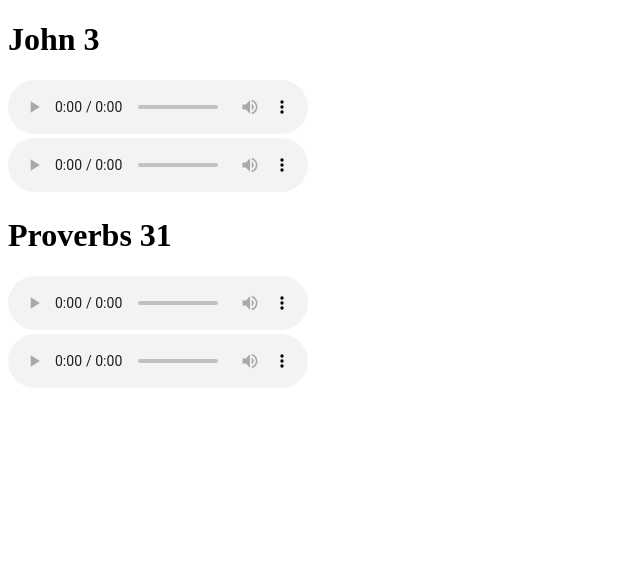
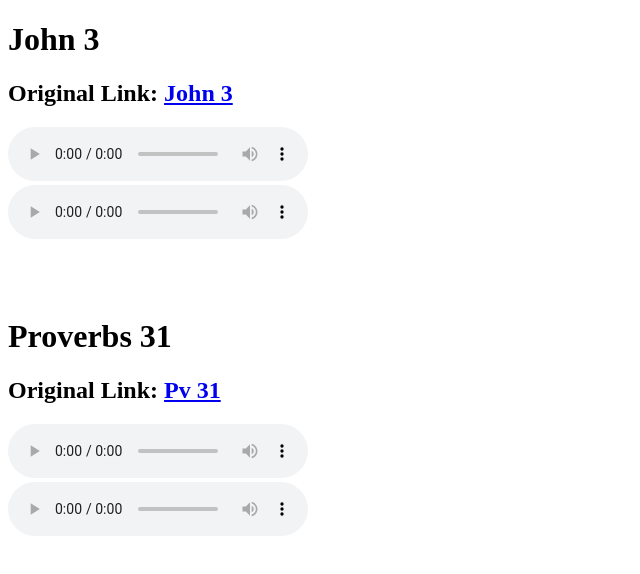
Before and after one commit to fvelsg/fvelsg.github.io, a plain HTML site: page index.html in a window 1280 px wide. Shown: the whole page, without its empty margins (0-640 px from the left). Drawn offline with Linux system fonts and the light colour scheme.

Commit message:
Update index.html

```diff
--- a/index.html
+++ b/index.html
@@ -5,9 +5,11 @@
     <meta http-equiv="X-UA-Compatible" content="IE=edge">
     <meta name="viewport" content="width=device-width, initial-scale=1.0">
     <title>Bible Gateway Diferent Player</title>
+    <link rel="stylesheet" href="style.css">
 </head>
 <body>
     <h1>John 3</h1>
+    <h2>Original Link: <a href="https://www.biblegateway.com/audio/dramatized/niv/Prov.31">John 3</a></h2>
     <audio controls loop>
         <source src="https://stream.biblegateway.com/bibles/32/niv-dramatized/John.3.258ce47bb075c8d7f588685bd63884a7.mp3" type="audio/mp3">
         <source src="https://stream.biblegateway.com/bibles/32/niv-dramatized/John.3.258ce47bb075c8d7f588685bd63884a7.ogg" type="audio/ogg">
@@ -19,8 +21,9 @@
         <source src="https://stream.biblegateway.com/bibles/32/niv-dramatized/John.3.ogg" type="audio/ogg">
         Your browser does not support
     </audio>
-
+    <br><br><br><br>
     <h1>Proverbs 31</h1>
+    <h2>Original Link: <a href="https://www.biblegateway.com/audio/dramatized/niv/Prov.31">Pv 31</a></h2>
     <audio controls>
         <source src="https://stream.biblegateway.com/bibles/32/niv-dramatized/Prov.31.b79f38dedea08bf18f649c9b52a3dba2.mp3" type="audio/mp3">
         <source src="https://stream.biblegateway.com/bibles/32/niv-dramatized/Prov.31.b79f38dedea08bf18f649c9b52a3dba2.ogg" type="audio/ogg">
@@ -33,5 +36,6 @@
         Your browser does not support
     </audio>
 
+
 </body>
 </html>
```
